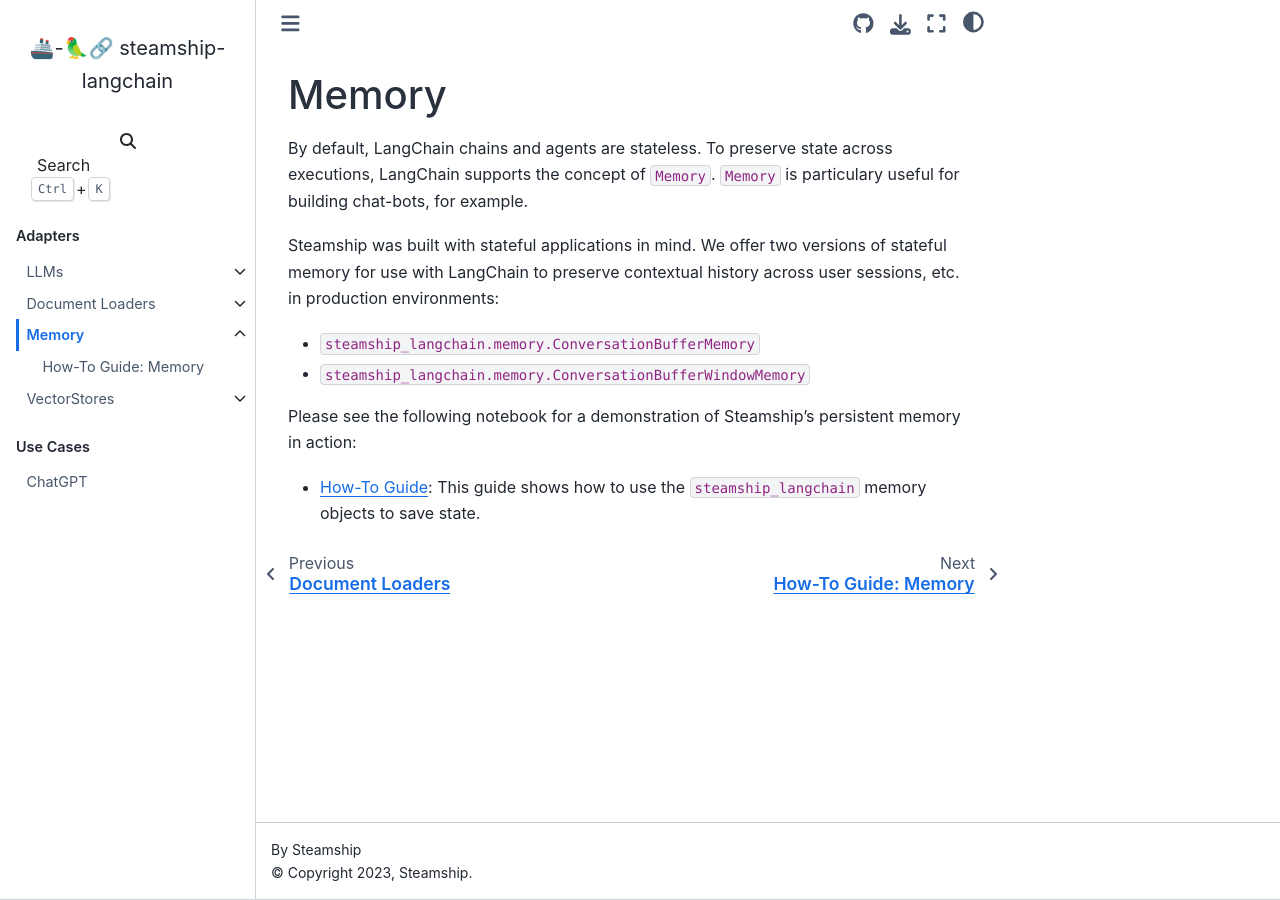
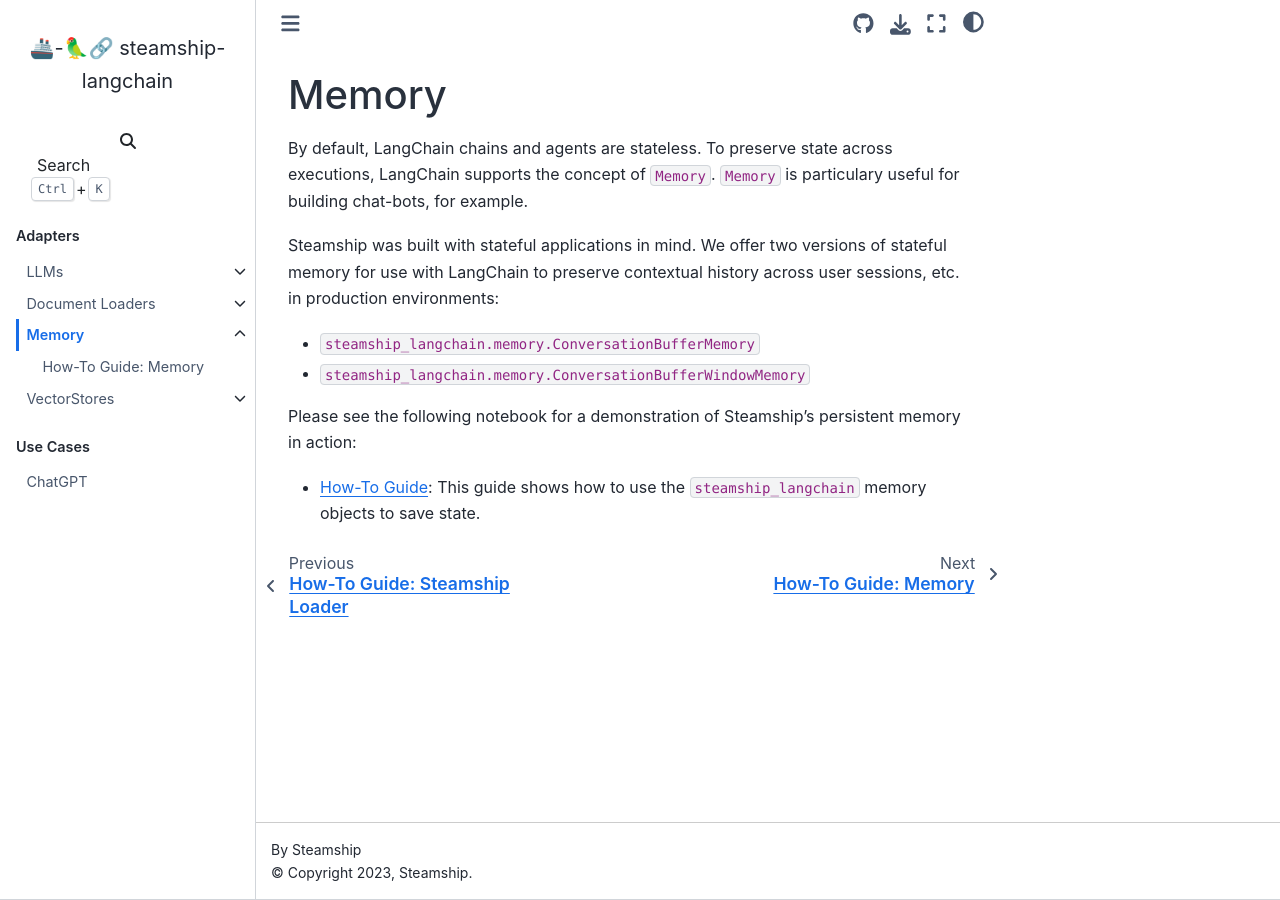
Before and after one commit to steamship-core/steamship-langchain, a Sphinx documentation site: the page built from docs/adapters/memory.rst, in a window 1280 px wide. Built offline with Sphinx 7.4.7 and the Sphinx Book theme 1.1.4, drawn with Linux system fonts in a browser that asks for light colours; pages that are not in the unit, such as notebooks, are missing from menus; the version number could not be read and is left out.

Commit message:
docs: fix document_loaders index

```diff
--- a/docs/adapters/document_loaders.rst
+++ b/docs/adapters/document_loaders.rst
@@ -18,4 +18,4 @@
    :name: Document Loaders
    :hidden:
 
-   ./document_loaders/how_to_guides.rst
+   ./document_loaders/how_to_guide.ipynb
```
